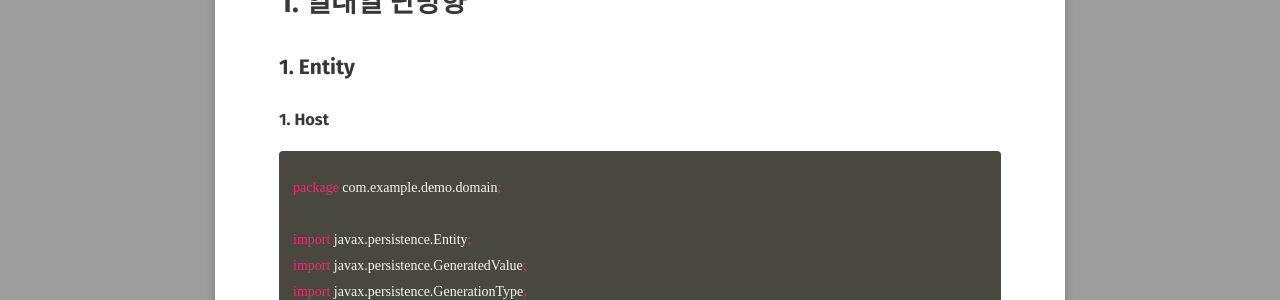
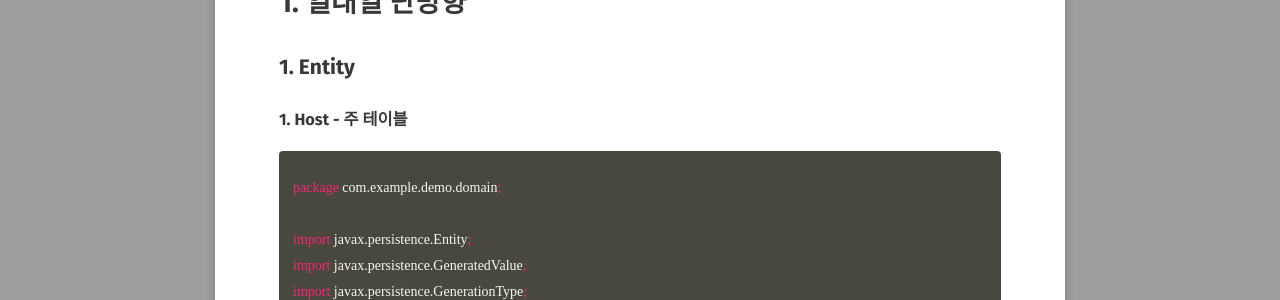
Before and after one commit to GayeonYoon/GayeonYoon.github.io, a Jekyll site: the page built from _posts/2021-08-24-JPA-MAPPING.md, in a window 1280 px wide and 900 px high, scrolled down 684 px. Shown: the part 150-450 px from the top of the window. Built offline with Jekyll 4.4.1, drawn with Linux system fonts in a browser that asks for light colours; some web fonts are replaced.

Commit message:
Update 2021-08-24-JPA-MAPPING.md

```diff
--- a/_posts/2021-08-24-JPA-MAPPING.md
+++ b/_posts/2021-08-24-JPA-MAPPING.md
@@ -22,7 +22,7 @@ feature: /assets/img/spring_boot_logo.jpg
 # 1. 일대일 단방향
 
 ## 1. Entity
-### 1. Host
+### 1. Host - 주 테이블
 {% highlight java %}
 package com.example.demo.domain;
 
```
